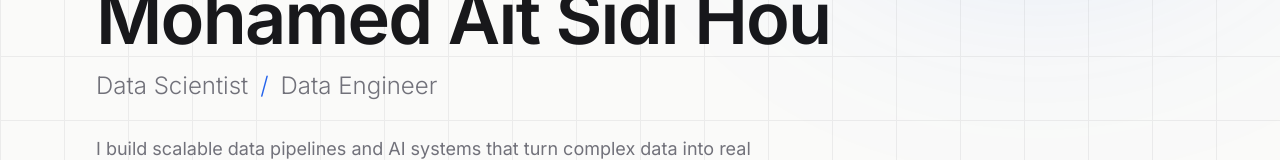
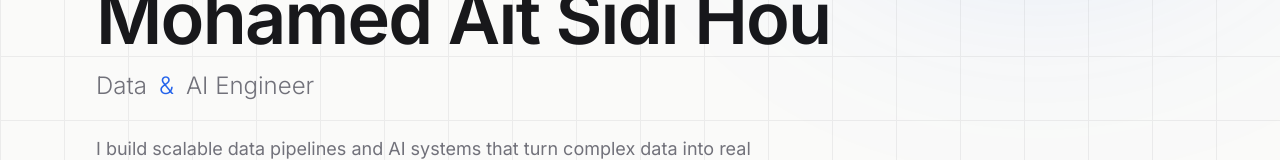
Before and after one commit to MohamedDataX/Portfolio, a React (Vite) app: page / in a window 1280 px wide. Shown: the part 328-488 px from the top of the page. Built offline with nearby package versions, Linux system fonts and the light colour scheme; no server answers.

Commit message:
content: hero title -> 'Data & AI Engineer' (generalized)
Co-Authored-By: Claude Opus 4.8 <noreply@anthropic.com>

```diff
--- a/src/components/HeroSection.tsx
+++ b/src/components/HeroSection.tsx
@@ -43,10 +43,10 @@ const HeroSection = () => {
             className="animate-fade-in mt-4 flex flex-wrap items-center gap-x-3 gap-y-1 text-xl font-light text-muted-foreground sm:text-2xl"
             style={{ animationDelay: '160ms' }}
           >
-            {profile.roles.map((role, i) => (
-              <span key={role} className="inline-flex items-center gap-3">
-                {i > 0 && <span className="text-primary">/</span>}
-                <span>{role}</span>
+            {profile.heroTitle.split('&').map((part, i) => (
+              <span key={part} className="inline-flex items-center gap-3">
+                {i > 0 && <span className="text-primary">&</span>}
+                <span>{part.trim()}</span>
               </span>
             ))}
           </div>
--- a/src/data/portfolio.ts
+++ b/src/data/portfolio.ts
@@ -16,6 +16,7 @@ import { asset } from '@/lib/asset';
 export const profile = {
   name: 'Mohamed Ait Sidi Hou',
   roles: ['Data Scientist', 'Data Engineer'],
+  heroTitle: 'Data & AI Engineer',
   location: 'Paris, France',
   tagline:
     'I build scalable data pipelines and AI systems that turn complex data into real business value · from data engineering to machine learning in production.',
```
